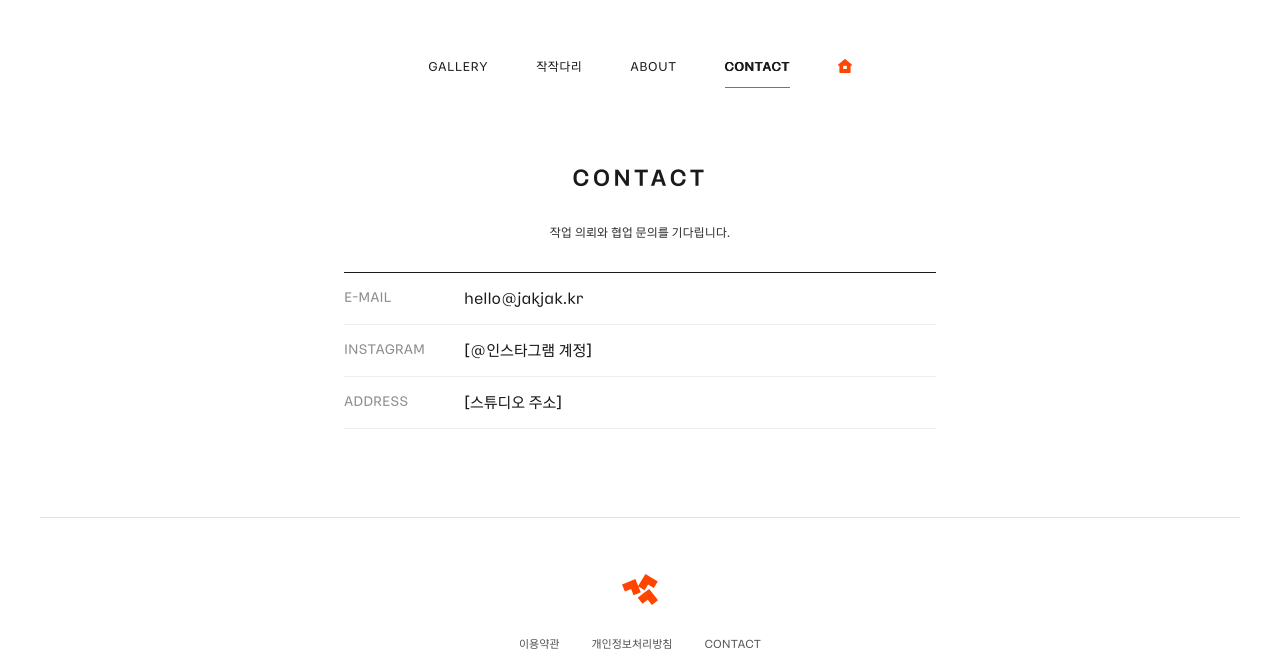
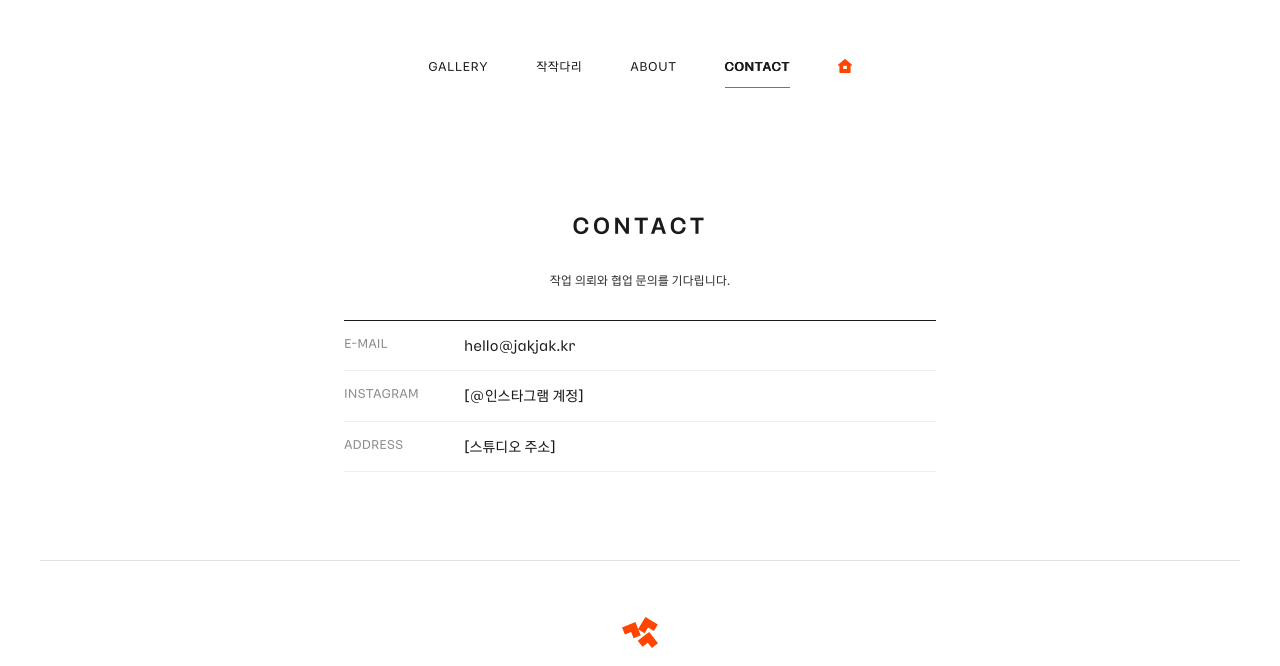
Before and after one commit to jjdo7edd-bot/jakjak-homepage, a plain HTML site: page contact.html in a window 1280 px wide. Shown: the part 134-800 px from the top of the page. Drawn offline with Linux system fonts and the light colour scheme.

Commit message:
Add files via upload

```diff
--- a/contact.html
+++ b/contact.html
@@ -29,13 +29,13 @@
 </nav>
 </header>
 <main style="flex: 1 0 auto; width: 100%">
-<section style="max-width: 640px; margin: 0 auto; padding: 72px 24px 24px; display: flex; flex-direction: column; gap: 28px">
+<section style="max-width: 640px; margin: 0 auto; padding: 120px 24px 24px; display: flex; flex-direction: column; gap: 28px">
 <h1 style="margin: 0 0 40px; font-family: KakaoBig, sans-serif; font-size: 22px; font-weight: 800; letter-spacing: 0.16em; text-align: center; margin: 0">CONTACT</h1>
 <p style="margin: 0; font-size: 12px; line-height: 1.9; color: #333333; text-align: center">작업 의뢰와 협업 문의를 기다립니다.</p>
 <div style="display: flex; flex-direction: column; border-top: 1px solid #1A1A1A">
-<div style="display: flex; gap: 24px; font-size: 15px; line-height: 1.8; border-bottom: 1px solid #EEEEEE; padding: 12px 0"><span style="flex: 0 0 96px; color: #8A8A8A; font-size: 13px">E-MAIL</span><a href="mailto:hello@jakjak.kr">hello@jakjak.kr</a></div>
-<div style="display: flex; gap: 24px; font-size: 15px; line-height: 1.8; border-bottom: 1px solid #EEEEEE; padding: 12px 0"><span style="flex: 0 0 96px; color: #8A8A8A; font-size: 13px">INSTAGRAM</span><a href="#">[@인스타그램 계정]</a></div>
-<div style="display: flex; gap: 24px; font-size: 15px; line-height: 1.8; border-bottom: 1px solid #EEEEEE; padding: 12px 0"><span style="flex: 0 0 96px; color: #8A8A8A; font-size: 13px">ADDRESS</span><span>[스튜디오 주소]</span></div>
+<div style="display: flex; gap: 24px; font-size: 14px; line-height: 1.8; border-bottom: 1px solid #EEEEEE; padding: 12px 0"><span style="flex: 0 0 96px; color: #8A8A8A; font-size: 12px">E-MAIL</span><a href="mailto:hello@jakjak.kr">hello@jakjak.kr</a></div>
+<div style="display: flex; gap: 24px; font-size: 14px; line-height: 1.8; border-bottom: 1px solid #EEEEEE; padding: 12px 0"><span style="flex: 0 0 96px; color: #8A8A8A; font-size: 12px">INSTAGRAM</span><a href="#">[@인스타그램 계정]</a></div>
+<div style="display: flex; gap: 24px; font-size: 14px; line-height: 1.8; border-bottom: 1px solid #EEEEEE; padding: 12px 0"><span style="flex: 0 0 96px; color: #8A8A8A; font-size: 12px">ADDRESS</span><span>[스튜디오 주소]</span></div>
 </div>
 </section>
 </main>
```
Also changed, not shown: gallery.html (+1 -1 lines), jakjakdari.html (+2 -2 lines).
